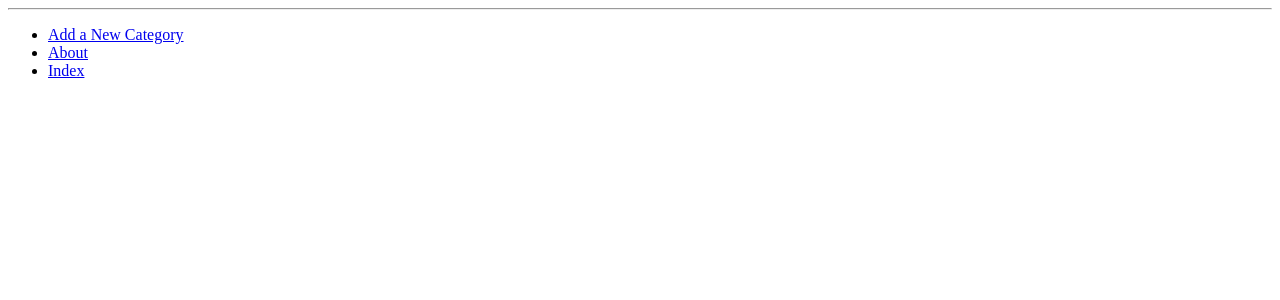
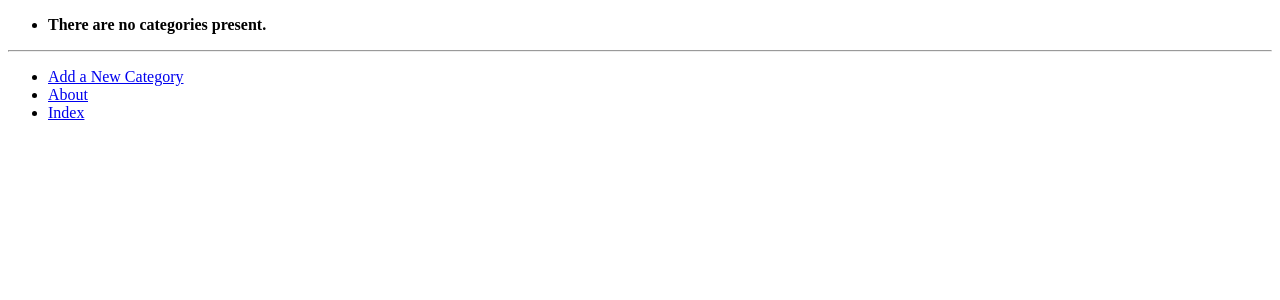
Before and after one commit to xszymonzur/tango_with_django_project, a Django app: page /rango/category/1/ in a window 1280 px wide. Shown: the top 300 px of the page. Run offline with Django 3.2, Linux system fonts and the light colour scheme; data that the repository does not hold is empty.

Commit message:
Create and use template tags

```diff
--- /dev/null
+++ b/rango/templatetags/rango_template_tags.py
@@ -0,0 +1,9 @@
+from django import template
+from rango.models import Category
+
+register = template.Library()
+
+
+@register.inclusion_tag('rango/categories.html')
+def get_category_list(current_category=None):
+    return {'categories': Category.objects.all(), 'current_category': current_category}
--- a/rango/views.py
+++ b/rango/views.py
@@ -54,7 +54,7 @@ def add_page(request, category_name_slug):
         category = Category.objects.get(slug=category_name_slug)
     except Category.DoesNotExist:
         category = None
-    # You cannot add a page to a Category that does not exist...
+
     if category is None:
         return redirect('/rango/')
 
--- a/templates/rango/base.html
+++ b/templates/rango/base.html
@@ -1,6 +1,7 @@
 <!DOCTYPE html>
 
 {% load staticfiles %}
+{% load rango_template_tags %}
 
 <html>
     <head>
@@ -14,8 +15,13 @@
 
     <body>
         <div>
-        {% block body_block %}
-        {% endblock %}
+            {% block body_block %}
+            {% endblock %}
+        </div>
+        <div>
+            {% block sidebar_block %}
+                {% get_category_list category %}
+            {% endblock %}
         </div>
         <hr />
         <div>
--- /dev/null
+++ b/templates/rango/categories.html
@@ -0,0 +1,15 @@
+<ul>
+    {% if categories %}
+        {% for c in categories %}
+            {% if c == current_category %}
+                <li>
+                    <strong><a href="{% url 'rango:show_category' c.slug %}">{{ c.name }}</a></strong>
+                </li>
+            {% else %}
+                <li><a href="{% url 'rango:show_category' c.slug %}">{{ c.name }}</a></li>
+            {% endif %}
+        {% endfor %}
+    {% else %}
+        <li><strong>There are no categories present.</strong></li>
+    {% endif %}
+</ul>
```
Also changed, not shown: rango/templatetags/__init.py__.py (added).
